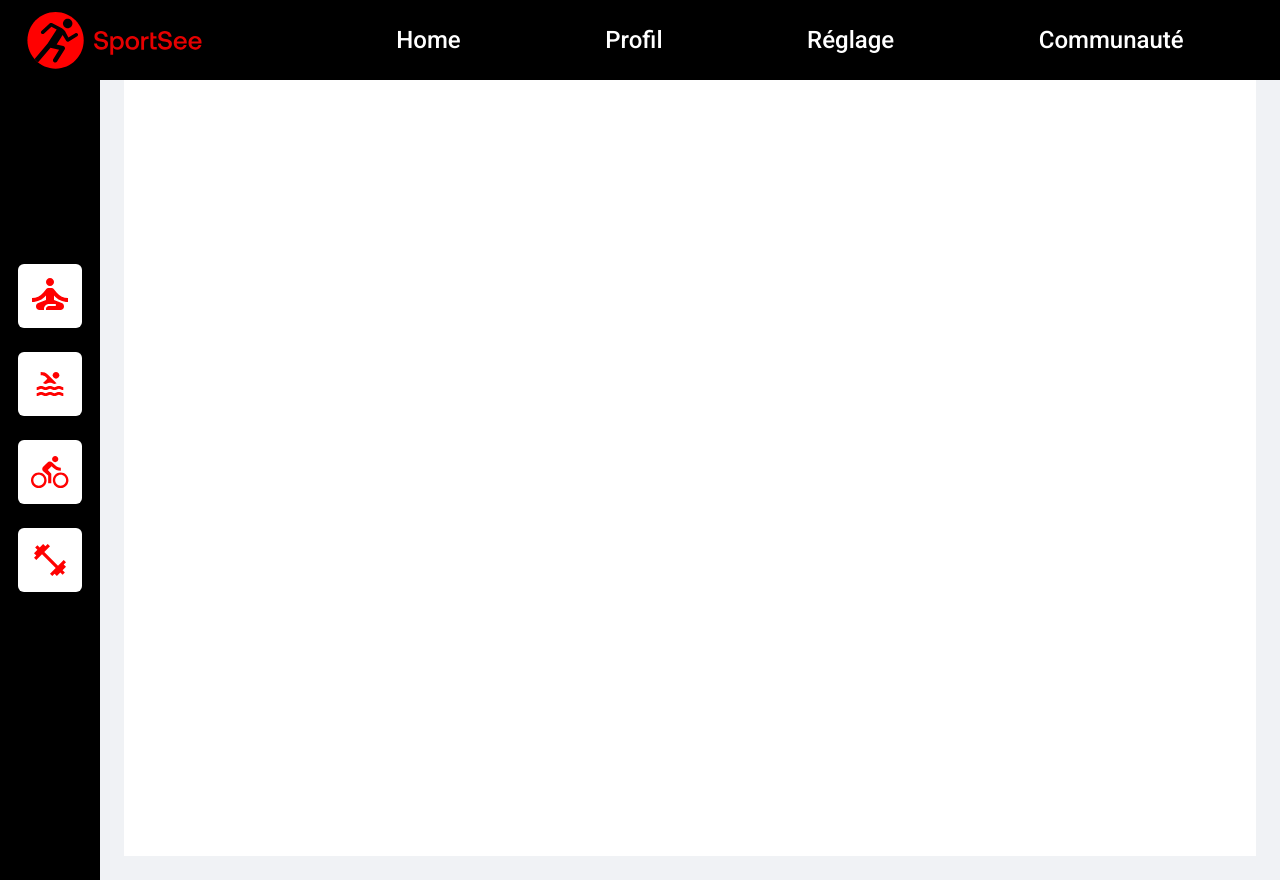
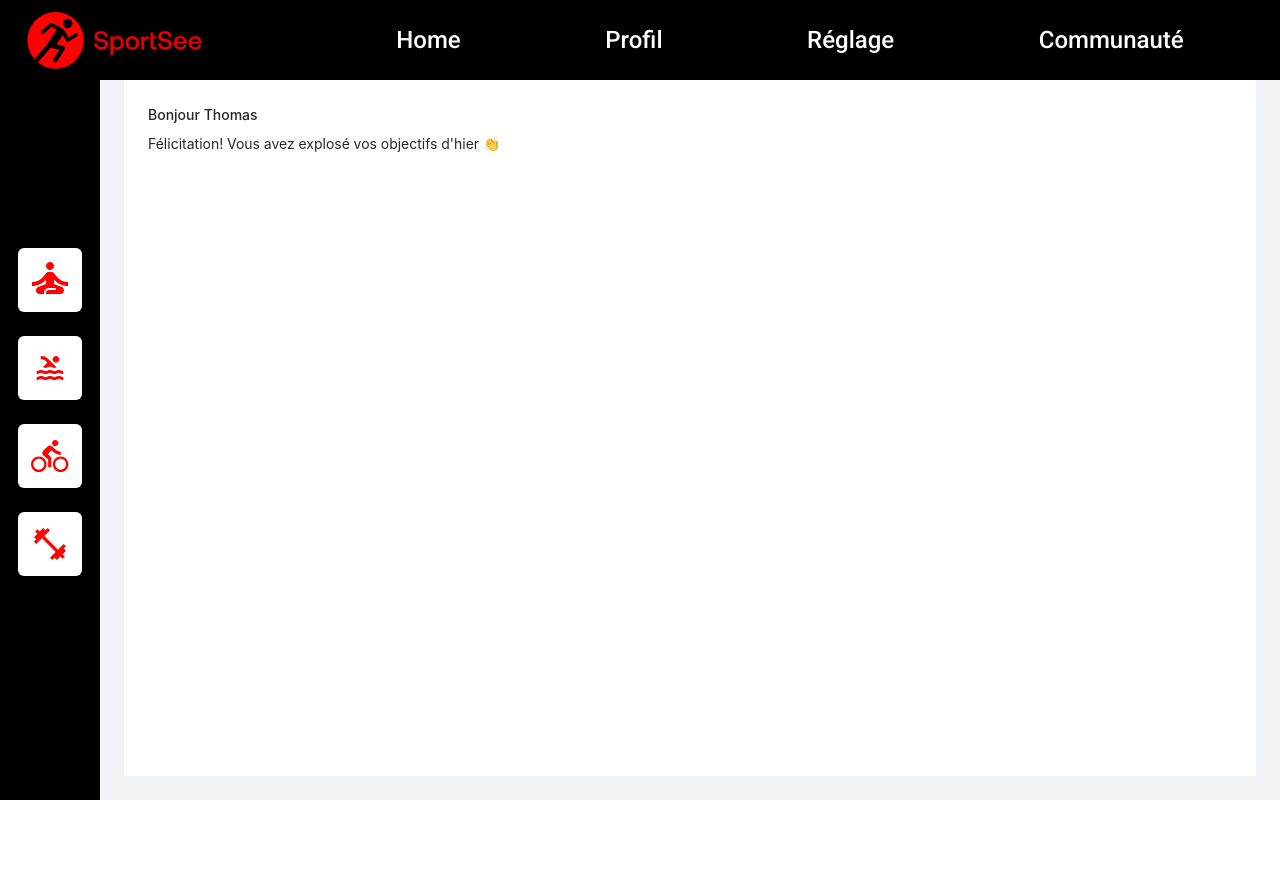
Before and after one commit to Atheane/beta-test-p9, a React (Create React App) app: page / in a window 1280 px wide. After the commit the page ends 800 px from the top, so only its background shows below. Built offline with nearby package versions, Linux system fonts and the light colour scheme.

Commit message:
Component Content

```diff
--- a/src/App.js
+++ b/src/App.js
@@ -1,6 +1,7 @@
 import React from 'react'
 import Layout from './components/Layout'
 import { BrowserRouter as Router } from 'react-router-dom'
+import Content from './containers/Content'
 import './scss/App.scss'
 import 'antd/dist/antd.css'
 
@@ -8,7 +9,7 @@ const App = ({ children }) => {
   return (
     <Router>
       <Layout>
-        {children}
+        <Content />
       </Layout>
     </Router>
   )
--- a/src/components/NavigationVertical.js
+++ b/src/components/NavigationVertical.js
@@ -8,30 +8,38 @@ import '../scss/Navigation.scss'
 export default () => (
   <div className='navbar-vertical'>
     <div className='menuv-container'>
+      <a href="#1">
         <img
           src={firstIcon}
           alt='firstIcon'
           width='64px'
           height='64px'
         />
+      </a>
+      <a href="#2">
         <img
           src={secondIcon}
           alt='secondIcon'
           width='64px'
           height='64px'
         />
+      </a>
+      <a href="#3">
         <img
           src={thirdIcon}
           alt='thirdIcon'
           width='64px'
           height='64px'
         />
+      </a>
+      <a href="#4">
         <img
           src={fourthIcon}
           alt='fourthIcon'
           width='64px'
           height='64px'
         />
+      </a>
     </div>
   </div>
 )
--- /dev/null
+++ b/src/components/Title.js
@@ -0,0 +1,5 @@
+import React from 'react'
+
+export default ({ firstName }) => {
+  return <h1> Bonjour {firstName} </h1>
+}
--- /dev/null
+++ b/src/containers/Content.js
@@ -0,0 +1,13 @@
+import React from 'react'
+import Title from '../components/Title'
+
+export default () => {
+  const firstName = 'Thomas'
+  const message = "Félicitation! Vous avez explosé vos objectifs d'hier 👏"
+  return (
+    <div>
+        <Title firstName={firstName} />
+        <p> {message} </p>
+    </div>
+  )
+}
--- a/src/scss/Layout.scss
+++ b/src/scss/Layout.scss
@@ -35,11 +35,12 @@
 }
 
 .ant-layout {
-  height: 100vh;
+  height: 90vh;
 }
 
 .ant-layout-sider {
-  height: 100vh;
+  height: 90vh;
+  width: 120px;
 }
 
 .ant-menu-item a {
```
Also changed, not shown: src/components/Layout.js (indentation only). Lines whose indentation alone changed are shown as unchanged.
